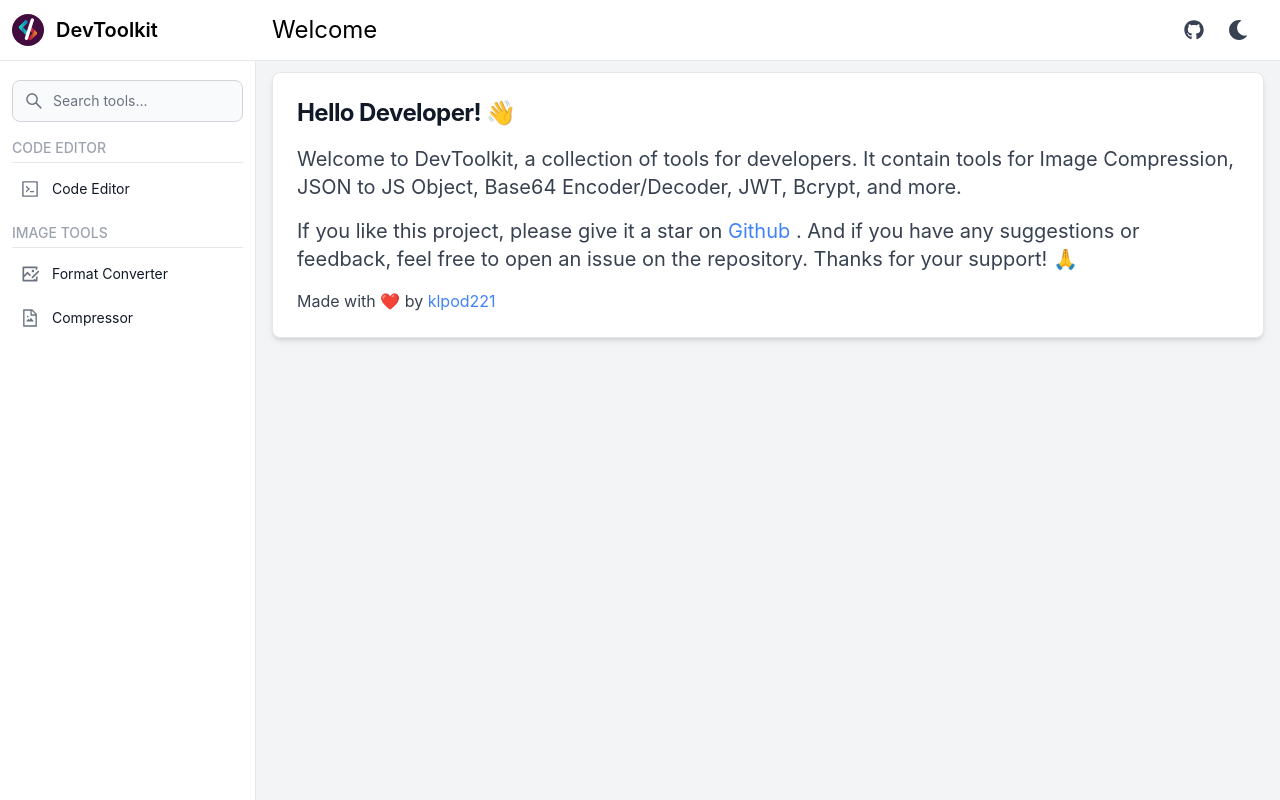
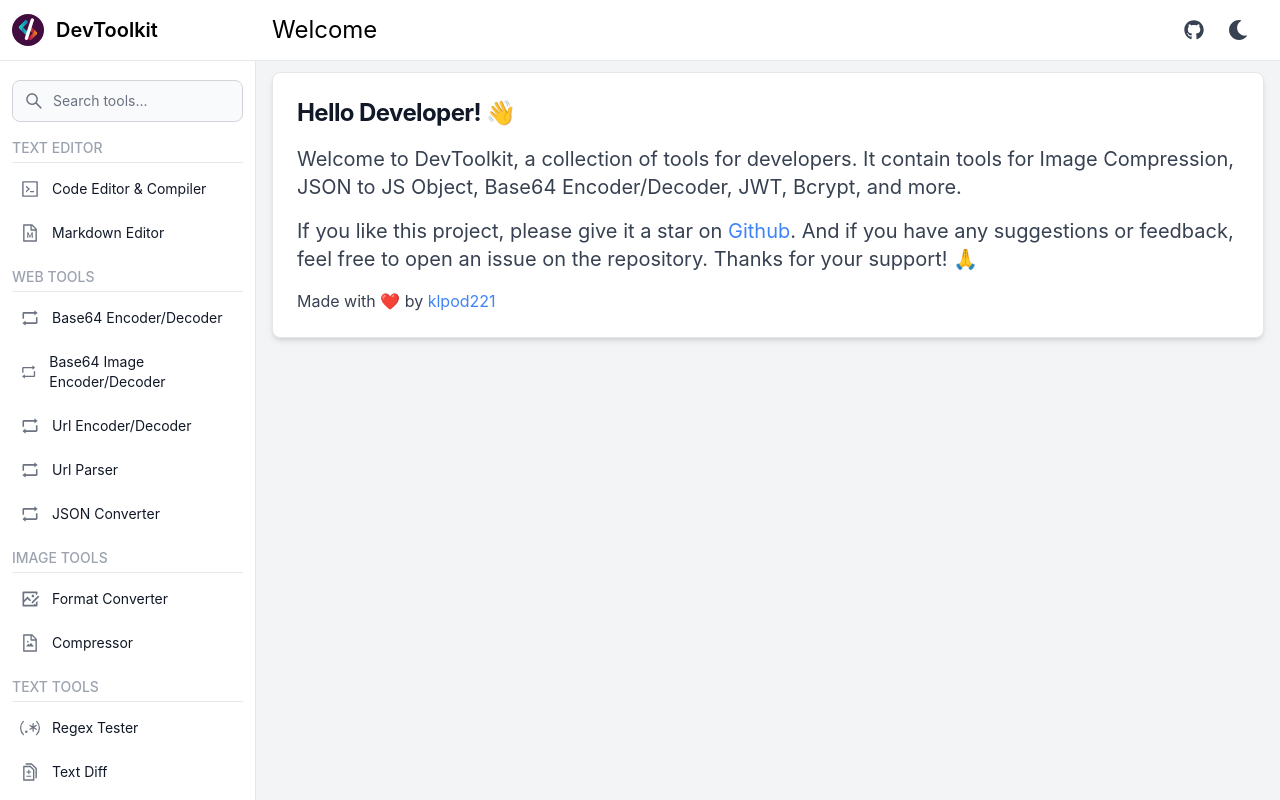
Before and after one commit to klpod221/devtoolkit, a Next.js app: page / in a window 1280 px wide. Built offline with nearby package versions, Linux system fonts and the light colour scheme.

Commit message:
chore: Update code editor page with language selection and code execution functionality

```diff
--- a/components/layouts/Sidebar.jsx
+++ b/components/layouts/Sidebar.jsx
@@ -8,36 +8,177 @@ import {
   AiOutlineSearch,
   AiOutlineFileImage,
   AiOutlineCode,
+  AiOutlineFileMarkdown,
+  AiOutlineDiff,
+  AiOutlineFieldString,
+  AiOutlineRetweet,
+  AiOutlinePercentage,
+  AiOutlineSortAscending,
+  AiOutlineQrcode,
 } from "react-icons/ai";
 
+import { BsRegex } from "react-icons/bs";
 import { RiImageEditLine } from "react-icons/ri";
+import {
+  GiDigitalTrace,
+  GiPerspectiveDiceSixFacesRandom,
+} from "react-icons/gi";
+import { HiSpeakerphone } from "react-icons/hi";
 
 const toolkitList = [
   {
-    title: "Code Editor",
+    title: "Text Editor",
+    path: "/editor",
     tools: [
       {
-        name: "Code Editor",
-        description: "Edit your code.",
+        name: "Code Editor & Compiler",
+        description: "Write and run your code.",
         icon: AiOutlineCode,
-        url: "/code-editor",
+        path: "/code",
+      },
+      {
+        name: "Markdown Editor",
+        description: "Write markdown and preview it.",
+        icon: AiOutlineFileMarkdown,
+        path: "/markdown",
       },
     ],
   },
   {
+    title: "Web Tools",
+    path: "/web",
+    tools: [
+      {
+        name: "Base64 Encoder/Decoder",
+        description: "Encode or decode base64 strings.",
+        icon: AiOutlineRetweet,
+        path: "/base64",
+      },
+      {
+        name: "Base64 Image Encoder/Decoder",
+        description: "Encode or decode base64 images.",
+        icon: AiOutlineRetweet,
+        path: "/base64-image",
+      },
+      {
+        name: "Url Encoder/Decoder",
+        description: "Encode or decode url strings.",
+        icon: AiOutlineRetweet,
+        path: "/url",
+      },
+      {
+        name: "Url Parser",
+        description: "Parse url strings.",
+        icon: AiOutlineRetweet,
+        path: "/url-parser",
+      },
+      {
+        name: "JSON Converter",
+        description: "Convert JSON to XML, YAML, CSV, etc and vice versa.",
+        icon: AiOutlineRetweet,
+        path: "/json",
+      }
+    ]
+  },
+  {
     title: "Image Tools",
+    path: "/image",
     tools: [
       {
         name: "Format Converter",
         description: "Convert your images to different formats.",
         icon: RiImageEditLine,
-        url: "/image/format-converter",
+        path: "/converter",
       },
       {
         name: "Compressor",
         description: "Reduce the size of your images.",
         icon: AiOutlineFileImage,
-        url: "/image/compressor",
+        path: "/compressor",
+      },
+    ],
+  },
+  {
+    title: "Text Tools",
+    path: "/text",
+    tools: [
+      {
+        name: "Regex Tester",
+        description: "Test your regular expressions.",
+        icon: BsRegex,
+        path: "/regex",
+      },
+      {
+        name: "Text Diff",
+        description: "Compare two texts.",
+        icon: AiOutlineDiff,
+        path: "/diff",
+      },
+      {
+        name: "Word Counter",
+        description: "Count words, characters and distribution.",
+        icon: GiDigitalTrace,
+        path: "/counter",
+      },
+      {
+        name: "Lorem Ipsum",
+        description: "Generate placeholder text.",
+        icon: AiOutlineFieldString,
+        path: "/lorem-ipsum",
+      },
+      {
+        name: "Random String",
+        description: "Generate random strings for passwords etc.",
+        icon: GiPerspectiveDiceSixFacesRandom,
+        path: "/random",
+      },
+      {
+        name: "Hex Converter",
+        description: "Convert hex to unicode and vice versa.",
+        icon: AiOutlineRetweet,
+        path: "/hex",
+      },
+      {
+        name: "Text Case Converter",
+        description: "Convert text to upper, lower, title, sentence case.",
+        icon: AiOutlineRetweet,
+        path: "/case",
+      },
+      {
+        name: "Text to Image",
+        description: "Convert text to image.",
+        icon: AiOutlineRetweet,
+        path: "/to-image",
+      },
+      {
+        name: "Backslash Converter",
+        description: "Escape or unescape backslashes.",
+        icon: AiOutlinePercentage,
+        path: "/backslash",
+      },
+      {
+        name: "List Sorter/Randomizer",
+        description: "Sort or randomize lists.",
+        icon: AiOutlineSortAscending,
+        path: "/sort",
+      },
+      {
+        name: "Text to Speech",
+        description: "Convert text to speech.",
+        icon: HiSpeakerphone,
+        path: "/speech",
+      },
+      {
+        name: "Text to Morse Code",
+        description: "Convert text to morse code.",
+        icon: AiOutlineFieldString,
+        path: "/morse",
+      },
+      {
+        name: "Text to QR Code",
+        description: "Convert text to QR code.",
+        icon: AiOutlineQrcode,
+        path: "/qr-code",
       },
     ],
   },
@@ -122,10 +263,10 @@ const MySidebar = ({ isOpen, setIsOpen }) => {
                     trigger="hover"
                   >
                     <Link
-                      href={tool.url == currentPath ? "#" : tool.url}
+                      href={section.path + tool.path}
                       className={`flex items-center p-2 text-gray-900 rounded-lg dark:text-white hover:bg-gray-200 dark:hover:bg-gray-700 group
                       ${
-                        currentPath == tool.url
+                        currentPath === section.path + tool.path
                           ? "bg-gray-200 dark:bg-gray-700"
                           : ""
                       }`}
--- a/pages/index.jsx
+++ b/pages/index.jsx
@@ -23,7 +23,7 @@ const Home = () => {
             className="text-blue-500"
           >
             Github
-          </Link>{" "}
+          </Link>
           . And if you have any suggestions or feedback, feel free to open an
           issue on the repository. Thanks for your support! 🙏
         </p>
```
Also changed, not shown: pages/editor/code.jsx (renamed from pages/code-editor/index.jsx), pages/image/converter.jsx (renamed from pages/image/format-converter.jsx).
